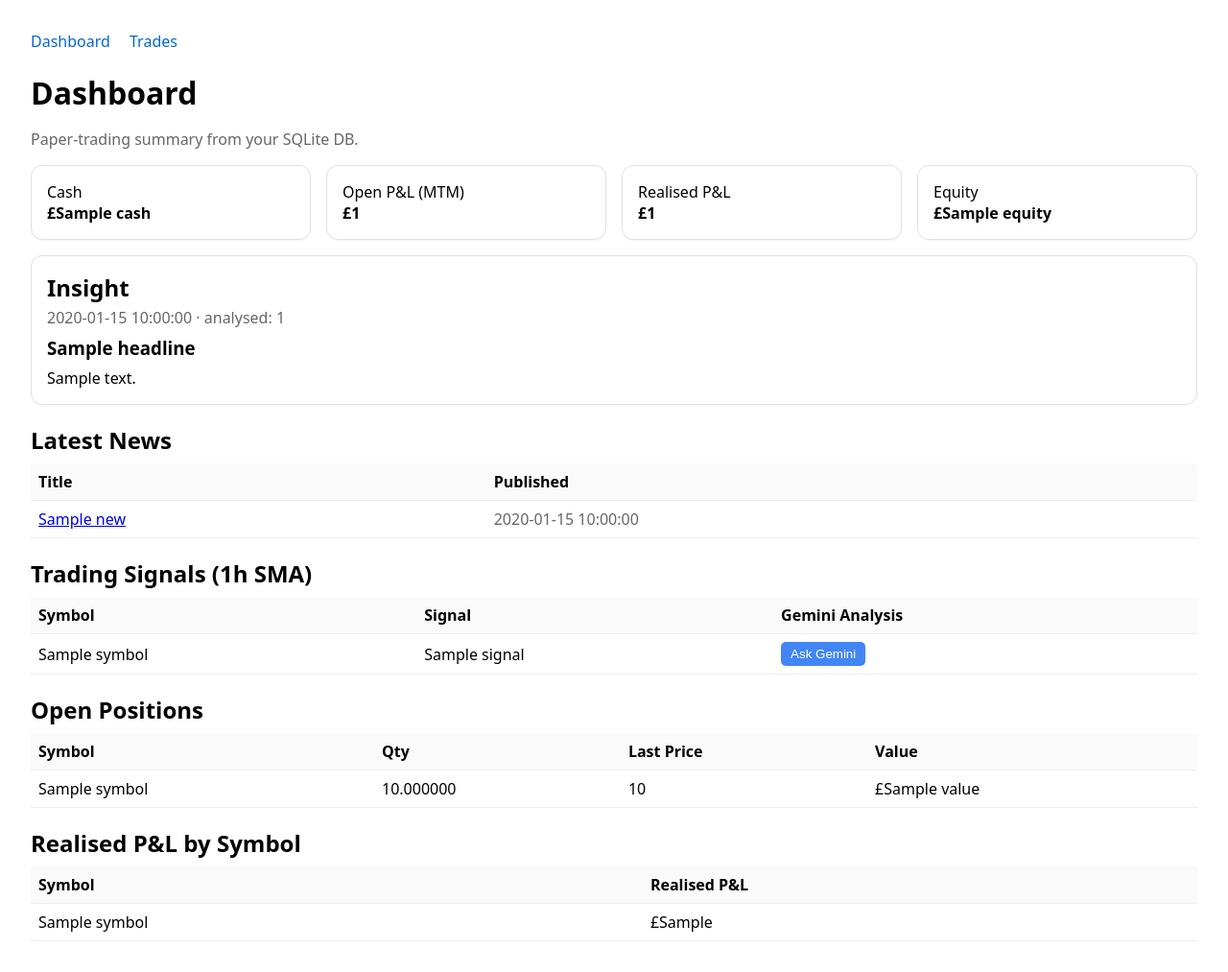
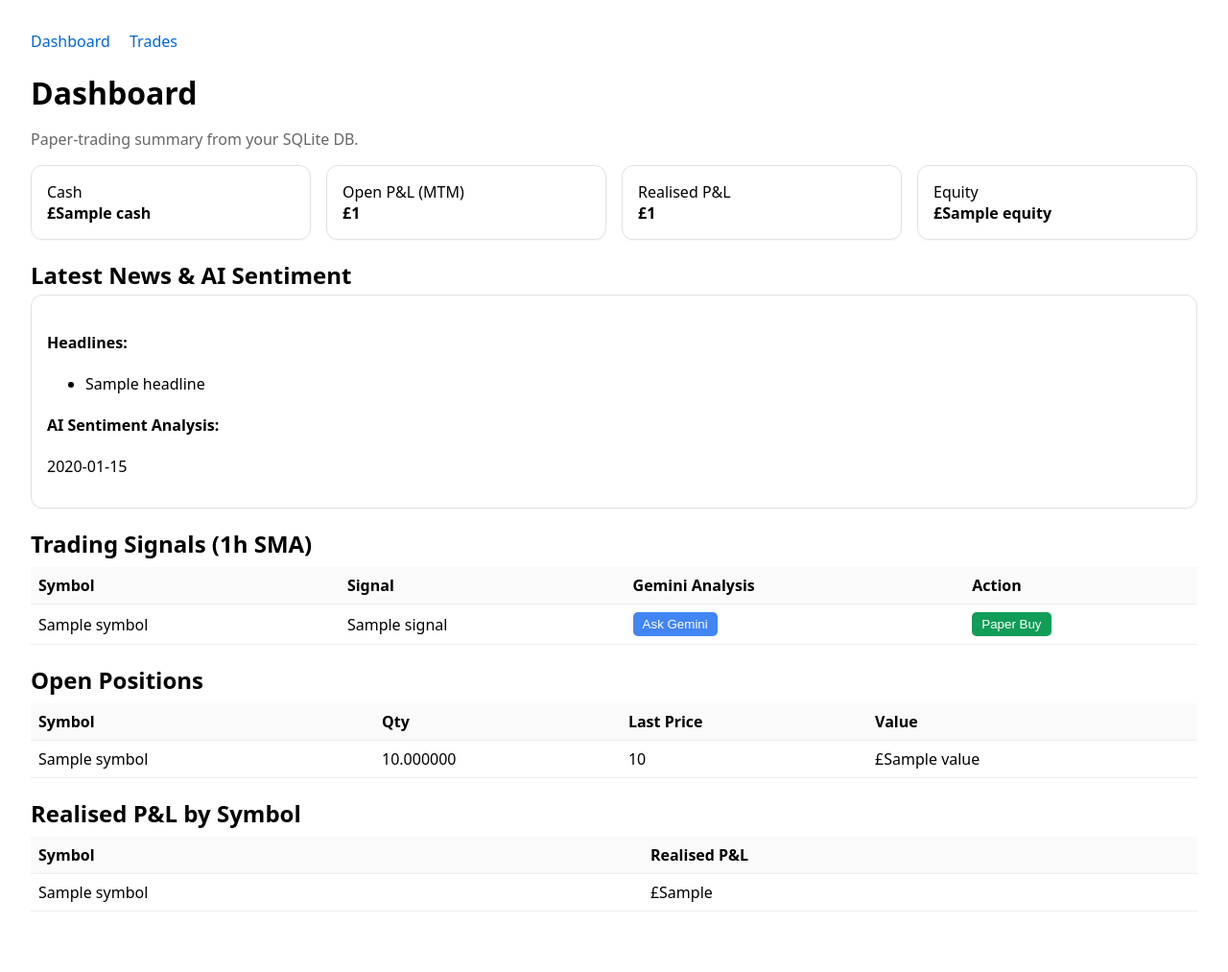
Before and after one commit to warmo1/tradingbot, a Flask app: template bot/templates/dashboard.html in a window 1280 px wide. Shown: the whole page at 96% size. After the commit the page ends 950 px from the top, so only its background shows below. Run offline with Flask 3, Linux system fonts and the light colour scheme; the template is opened without the code that fills it: most values are stand-ins (such as "Sample title", 1, 10 or a date in 2020); parts of the project's set-up code (start-up, migrations or seed data) failed here and were passed over.

Commit message:
Update dashboard.html

```diff
--- a/bot/templates/dashboard.html
+++ b/bot/templates/dashboard.html
@@ -15,6 +15,7 @@
     .nav a { margin-right: 1rem; text-decoration: none; color: #0366d6; }
     .muted { color: #666; }
     .gemini-btn { background-color: #4285F4; color: white; border: none; padding: 5px 10px; border-radius: 5px; cursor: pointer; }
+    .buy-btn { background-color: #0F9D58; color: white; border: none; padding: 5px 10px; border-radius: 5px; cursor: pointer; }
   </style>
 </head>
 <body>
@@ -32,39 +33,21 @@
     <div class="card"><div>Equity</div><div><strong>£{{ equity }}</strong></div></div>
   </div>
 
-  <div class="cards">
-    <div class="card" style="grid-column: 1 / -1;">
-      <h2 style="margin-top:0">Insight</h2>
-      {% if latest_insight %}
-        <div class="muted">{{ latest_insight.created }} · analysed: {{ latest_insight.count }}</div>
-        <h3 style="margin:0.5rem 0">{{ latest_insight.headline }}</h3>
-        <p style="white-space:pre-wrap; margin:0">{{ latest_insight.summary }}</p>
-      {% else %}
-        <div class="muted">No insights yet. Run <code>python -m bot.run news</code> then <code>python -m bot.run insights</code>.</div>
-      {% endif %}
-    </div>
+  <h2>Latest News & AI Sentiment</h2>
+  <div class="card">
+    <h4>Headlines:</h4>
+    <ul>
+      {% for headline in headlines %}
+        <li>{{ headline }}</li>
+      {% endfor %}
+    </ul>
+    <h4>AI Sentiment Analysis:</h4>
+    <p>{{ news_sentiment }}</p>
   </div>
-
-  <h2>Latest News</h2>
-  <table>
-    <thead><tr><th>Title</th><th>Published</th></tr></thead>
-    <tbody>
-      {% if news_items %}
-        {% for n in news_items %}
-          <tr>
-            <td><a href="{{ n.url }}" target="_blank" rel="noopener noreferrer">{{ n.title }}</a></td>
-            <td class="muted">{{ n.published }}</td>
-          </tr>
-        {% endfor %}
-      {% else %}
-        <tr><td colspan="2" class="muted">No news cached. Run <code>python -m bot.run news</code>.</td></tr>
-      {% endif %}
-    </tbody>
-  </table>
 
   <h2>Trading Signals (1h SMA)</h2>
   <table>
-    <thead><tr><th>Symbol</th><th>Signal</th><th>Gemini Analysis</th></tr></thead>
+    <thead><tr><th>Symbol</th><th>Signal</th><th>Gemini Analysis</th><th>Action</th></tr></thead>
     <tbody>
       {% if suggestions %}
         {% for s in suggestions %}
@@ -72,10 +55,16 @@
           <td>{{ s.symbol }}</td>
           <td>{{ s.signal }}</td>
           <td><button class="gemini-btn" onclick="getGeminiSuggestion('{{ s.symbol }}')">Ask Gemini</button></td>
+          <td>
+            <form action="/trade/buy" method="post" style="display:inline;">
+              <input type="hidden" name="symbol" value="{{ s.symbol }}">
+              <button type="submit" class="buy-btn">Paper Buy</button>
+            </form>
+          </td>
         </tr>
         {% endfor %}
       {% else %}
-      <tr><td colspan="3" class="muted">No strong signals right now.</td></tr>
+      <tr><td colspan="4" class="muted">No strong signals right now.</td></tr>
       {% endif %}
     </tbody>
   </table>
@@ -108,22 +97,22 @@
     </tbody>
   </table>
 
+
   <script>
     function getGeminiSuggestion(symbol) {
-      alert(`Asking Gemini for an analysis of ${symbol}. This may take a moment...`);
+      alert(`Asking AI for an analysis of ${symbol}. This may take a moment...`);
       fetch(`/api/gemini-suggestion?symbol=${symbol}`)
         .then(response => response.json())
         .then(data => {
           if (data.error) {
             alert(`Error: ${data.error}`);
           } else {
-            // Use a more pleasant way to display the result, like a modal, in a real app
-            alert(`--- Gemini Suggestion for ${symbol} ---\n\n${data.suggestion}`);
+            alert(`--- AI Suggestion for ${symbol} ---\n\n${data.suggestion}`);
           }
         })
         .catch(error => {
-          console.error('Error fetching Gemini suggestion:', error);
-          alert('An error occurred while contacting the Gemini API.');
+          console.error('Error fetching suggestion:', error);
+          alert('An error occurred while contacting the AI API.');
         });
     }
   </script>
```
